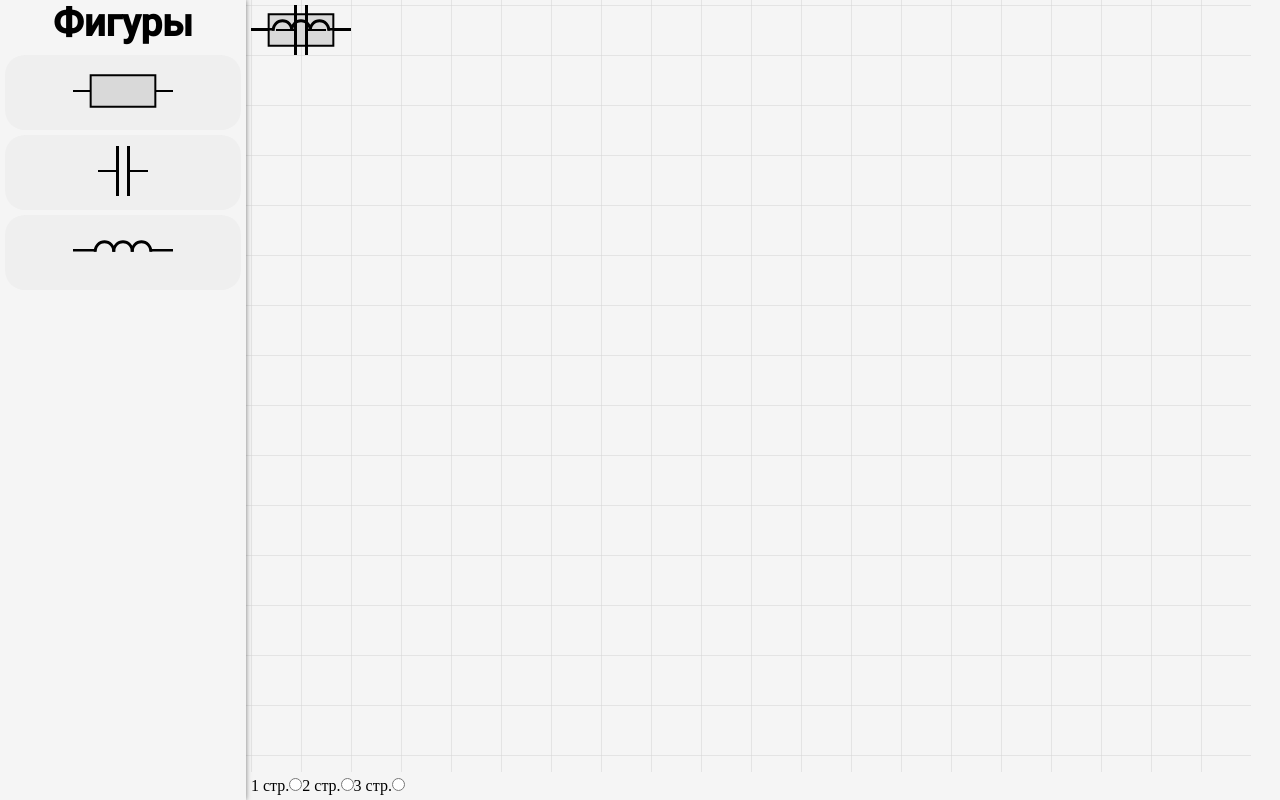
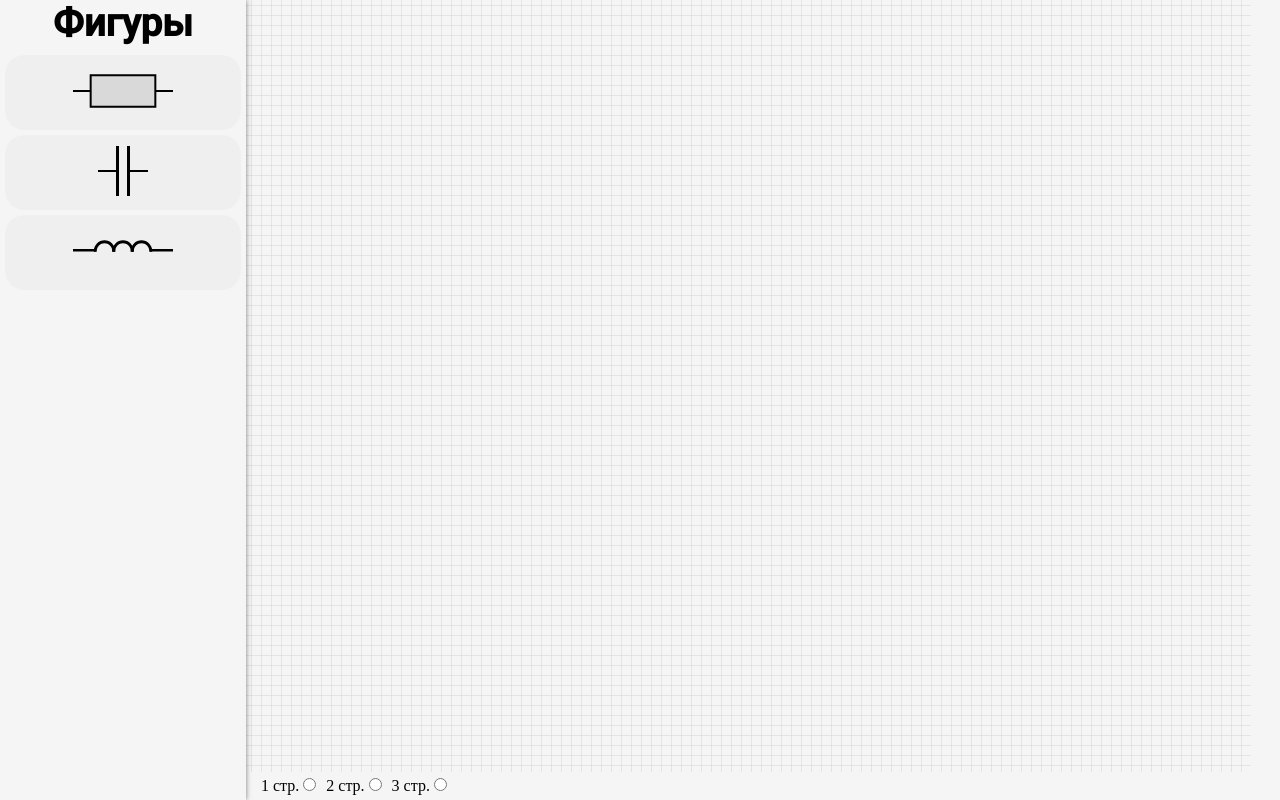
Before and after one commit to Nikita-Isaichenko/CircuitDesigner, a React (Create React App) app in the folder CircuitDesigner/ClientApp/: page / in a window 1280 px wide. Built offline with nearby package versions, Linux system fonts and the light colour scheme.

Commit message:
feature(ClientApp): исправлены замечания

```diff
--- a/CircuitDesigner/ClientApp/public/index.css
+++ b/CircuitDesigner/ClientApp/public/index.css
@@ -10,7 +10,7 @@
 html, body{
     background: whitesmoke;
     height: 100vh;
-    overflow: hidden;
+
 }
 
 #root {
@@ -19,6 +19,7 @@ html, body{
 
 header {
     text-align: center;
+
 }
 
 .title {
@@ -68,6 +69,7 @@ header {
     top: -1000px;
 }
 
+
 .canvas-container {
     width: 80vw;
     display: flex;
@@ -93,17 +95,22 @@ header {
     cursor: pointer;
 }
 
-.element-moving {
-    border: dashed #0ccafa;
+.element-moving > rect {
+    stroke-dasharray: 4 2;
+    pointer-events:"none";
+    stroke: #00a8ff;
+
 }
 
 .element-moving > *:not(rect) {
     stroke: gray;
 }
 
+.element-draging {
+    position: absolute;
+    z-index: 1000;
+}
 
-#dragImage {
-    display: flex;
-    position: absolute;
-    z-index: -1;
+.radio-page {
+    margin-right: 10px;
 }
--- a/CircuitDesigner/ClientApp/src/components/elements/Canvas.jsx
+++ b/CircuitDesigner/ClientApp/src/components/elements/Canvas.jsx
@@ -1,85 +1,8 @@
 /**
  * Создает компонент, отвечающий за отрисовку элементов и взаимодействия с ними.
- * @param props.listElements Список элементов для отрисовки на полотне.
  * @returns Полотное с отрисованными элементами.
  */
-function Canvas({ listElements }) {
-
-    let isPressed = false;
-    let currentElement = null;
-
-    /**
-     * Помещает центр переданного элемента под курсор.
-     * @param event Событие мыши.
-     * @param element Элемент, центр которого необходимо поместить под курсор.
-     */
-    function getCenterElementUnderCursor(event, element) {
-        const { clientX, clientY } = event;
-
-        let w = parseInt(element.getAttribute('width'));
-        let h = parseInt(element.getAttribute('height'));
-
-        element.setAttribute('x', clientX - w / 2 - document.getElementById('svg').getBoundingClientRect().left);
-        element.setAttribute('y', clientY - h / 2 - document.getElementById('svg').getBoundingClientRect().top);
-    }
-
-    /**
-     * Обрабатывает событие onmousedown для элемента
-     */
-    function mouseDownHandler(event) {
-        const element = event.target.parentNode;
-
-        if (element.classList.contains('element')) {
-            isPressed = true;
-            currentElement = element;
-            currentElement.classList.add('element-moving')
-
-        }
-    }
-
-    /**
-     * Обрабатывает событие onmouseup.
-     */
-    function mouseUpHandler() {
-        isPressed = false;
-        currentElement.classList.remove('element-moving');
-        currentElement = null;
-
-    }
-
-    /**
-     * Обрабатывает событие onmousemove, устанавливает новые координаты для элемента.
-     */
-    function mouseMoveHandler(event) {
-        if (isPressed && currentElement.classList.contains('element')) {
-            getCenterElementUnderCursor(event, currentElement);
-        }
-    }
-
-    /**
-     * Обрабатывает события ondragover.
-     */
-    function dragOverHandler(event) {
-        event.preventDefault();
-    }
-
-    /**
-     * Обрабатывает события ondrop.
-     */
-    function dropHandler(event) {
-        event.preventDefault();
-
-        const parser = new DOMParser();
-
-        // Парсится строку, в которой содержится svg, для получения DOM объекта.
-        const parsedHtml = parser.parseFromString(event.dataTransfer.getData('text/html'), 'text/html');
-        const element = parsedHtml.body.firstChild;
-
-        getCenterElementUnderCursor(event, element);
-
-        event.target.parentNode.append(element);
-    }
-
+function Canvas({ listElements, mouseDownHandler, mouseMoveHandler, mouseUpHandler }) {
     return (
         <>
             <div className="canvas">
@@ -90,20 +13,19 @@ function Canvas({ listElements }) {
                     onMouseDown={mouseDownHandler}
                     onMouseMove={mouseMoveHandler}
                     onMouseUp={mouseUpHandler}
-                    onDragOver={dragOverHandler}
-                    onDrop={dropHandler}
+                    // onDragOver={dragOverHandler}
+                    // onDrop={dropHandler}
                 >
                     <defs>
-                        <pattern id="grid" width="50" height="50" patternUnits="userSpaceOnUse">
-                            <path d="M 50 0 L 0 0 0 50" fill="none" stroke="lightgray" stroke-width="1" />
+                        <pattern id="grid" width="10" height="10" patternUnits="userSpaceOnUse">
+                            <path d="M 10 0 L 0 0 0 10" fill="none" stroke="lightgray" stroke-width="1" />
                         </pattern>
                     </defs>
-                    <g>
-                        <rect fill="url(#grid)" width="100%" height="100%" />
-                        {listElements.map(element =>
-                            element
-                        )}
-                    </g>
+                    <rect fill="url(#grid)" width="100%" height="100%" />
+                    {listElements.map(element =>
+                        element
+                    )}
+
                 </svg>
             </div>
         </>
--- a/CircuitDesigner/ClientApp/src/components/elements/PageList.jsx
+++ b/CircuitDesigner/ClientApp/src/components/elements/PageList.jsx
@@ -5,13 +5,13 @@
 function PageList() {
     return (
         <div className="form-container">
-                <form action="">
-                    <label>1 стр.</label>
-                    <input type="radio" name="page" />
-                    <label>2 стр.</label>
-                    <input type="radio" name="page" />
-                    <label>3 стр.</label>
-                    <input type="radio" name="page" />
+                <form style={{paddingLeft: 10,}}>
+                    <label>1 стр. </label>
+                    <input className="radio-page" type="radio" name="page" />
+                    <label>2 стр. </label>
+                    <input className="radio-page" type="radio" name="page" />
+                    <label>3 стр. </label>
+                    <input className="radio-page" type="radio" name="page" />
                 </form>
         </div>
     )
--- a/CircuitDesigner/ClientApp/src/components/elements/Resistor.jsx
+++ b/CircuitDesigner/ClientApp/src/components/elements/Resistor.jsx
@@ -10,7 +10,7 @@ function Resistor({x, y, width, height}) {
     return (
         <>
             <svg className="element" x={x} y={y} width={width} height={height} viewBox="0 0 150 50" fill="none" xmlns="http://www.w3.org/2000/svg">
-                <rect width="150px" height="50px" fill="transparent"/>
+                <rect width="150px" height="50px" fill="transparent" stroke="none"/>
                 <path d="M0 25L150 25" stroke="black" strokeWidth="3" />
                 <path d="M26.5 1.5H123.5V48.5H26.5V1.5Z" fill="#D9D9D9" stroke="black" strokeWidth="3" />
             </svg>
--- a/CircuitDesigner/ClientApp/src/components/pages/Home.jsx
+++ b/CircuitDesigner/ClientApp/src/components/pages/Home.jsx
@@ -7,8 +7,8 @@ import { useState } from "react";
 import PageList from "../elements/PageList";
 
 
-const initData = [<Resistor x="1000" y="1000" width="100" height="50" />,
-<Capacitor x="1000" y="1000" width="100" height="50" />,
+const initData = [<Resistor x="1200" y="1200" width="100" height="50" />,
+<Capacitor x="1200" y="1200" width="50" height="50" />,
 <InductionCoil x="1000" y="1000" width="100" height="50" />
 ]
 
@@ -18,7 +18,10 @@ const initData = [<Resistor x="1000" y="1000" width="100" height="50" />,
  */
 function Home() {
 
-    const [elements, setElements] = useState(initData);
+    let isDrag = false;
+    let isPressed = false;
+    let currentElement = null;
+    const [elements, setElements] = useState([]);
 
     /**
      * Обрабатывает клик по элементу и добавляет его на полотно.
@@ -30,22 +33,127 @@ function Home() {
         newElements.push(element);
 
         setElements(newElements);
+    }
 
-        console.log(elements[elements.length - 1].props.x);
+    /**
+     * Устанавливает картинку при переносе около курсора.
+     * @param event Эвент события.
+     */
+    function setDragImagePosition(event) {
+        const {clientX, clientY} = event;
+
+        currentElement.style.left = clientX + 'px';
+        currentElement.style.top = clientY + 'px';
+    }
+
+    /**
+     * Помещает центр переданного элемента под курсор.
+     * @param event Событие мыши.
+     * @param element Элемент, центр которого необходимо поместить под курсор.
+     */
+    function setCenterElementUnderCursor(event, element) {
+
+        const { clientX, clientY } = event;
+
+        let w = parseInt(element.getAttribute('width'));
+        let h = parseInt(element.getAttribute('height'));
+
+        const x = Math.floor((clientX - w / 2 - document.getElementById('svg').getBoundingClientRect().left) / 10) * 10;
+        const y = Math.floor((clientY - h / 2 - document.getElementById('svg').getBoundingClientRect().top) / 10) * 10;
+
+        element.setAttribute('x', Math.max(x, 0));
+        element.setAttribute('y', Math.max(y, 0));
+    }
+
+    /**
+     * Обрабатывает событие onmousedown для элемента
+     */
+    function mouseDownHandler(event) {
+        const element = event.target.parentNode;
+
+        if (element.classList.contains('element') && event.currentTarget.tagName === 'BUTTON' && !isDrag) {
+            isDrag = true;
+            currentElement = element.cloneNode(true);
+
+            document.querySelector('.panel').append(currentElement);
+
+            currentElement.classList.add('element-moving');
+            currentElement.classList.add('element-draging');
+
+            // Костыль, чтобы при обычном клике не было видно drag image.
+            currentElement.style.left = -1000 + 'px';
+
+            return;
+        }
+
+        if (element.classList.contains('element')) {
+            isPressed = true;
+            currentElement = element;
+            currentElement.classList.add('element-moving');
+        }
+    }
+
+    /**
+     * Обрабатывает событие onmousemove, устанавливает новые координаты для элемента.
+     */
+    function mouseMoveHandler(event) {
+        if (isPressed) {
+            setCenterElementUnderCursor(event, currentElement);
+        }
+
+        if (isDrag) {
+            console.log('test')
+            if (event.currentTarget.tagName === 'svg') {
+                currentElement.classList.remove('element-draging');
+                event.currentTarget.append(currentElement);
+                isDrag = false;
+                isPressed = true;
+
+                setCenterElementUnderCursor(event, currentElement);
+            }
+
+            setDragImagePosition(event);
+        }
+    }
+
+    /**
+     * Обрабатывает событие onmouseup.
+     */
+    function mouseUpHandler() {
+        isPressed = false;
+        if (isDrag) {
+            currentElement.remove();
+            isDrag = false;
+        }
+
+        if (currentElement !== null) {
+            currentElement.classList.remove('element-moving');
+            currentElement.classList.remove('element-draging')
+            currentElement = null;
+        }
     }
 
     return (
         <>
             <div className="container">
-                <Panel title="Фигуры" listElements={initData} handleForButton={clickHandler} />
+                <Panel
+                    title="Фигуры"
+                    listElements={initData}
+                    handleForButton={clickHandler}
+                    mouseDownHandler={mouseDownHandler}
+                    mouseMoveHandler={mouseMoveHandler}
+                    mouseUpHandler={mouseUpHandler}
+                     />
                 <div className="canvas-container">
-                    <Canvas listElements={elements}/>
+                    <Canvas
+                        listElements={elements}
+                        mouseDownHandler={mouseDownHandler}
+                        mouseMoveHandler={mouseMoveHandler}
+                        mouseUpHandler={mouseUpHandler}/>
                     <PageList />
                 </div>
 
             </div>
-            <div id="dragImage"/>
-
         </>
     )
 }
```
Also changed, not shown: CircuitDesigner/ClientApp/src/components/elements/ButtonElement.jsx (+3 -41 lines), CircuitDesigner/ClientApp/src/components/elements/Panel.jsx (+13 -6 lines).
